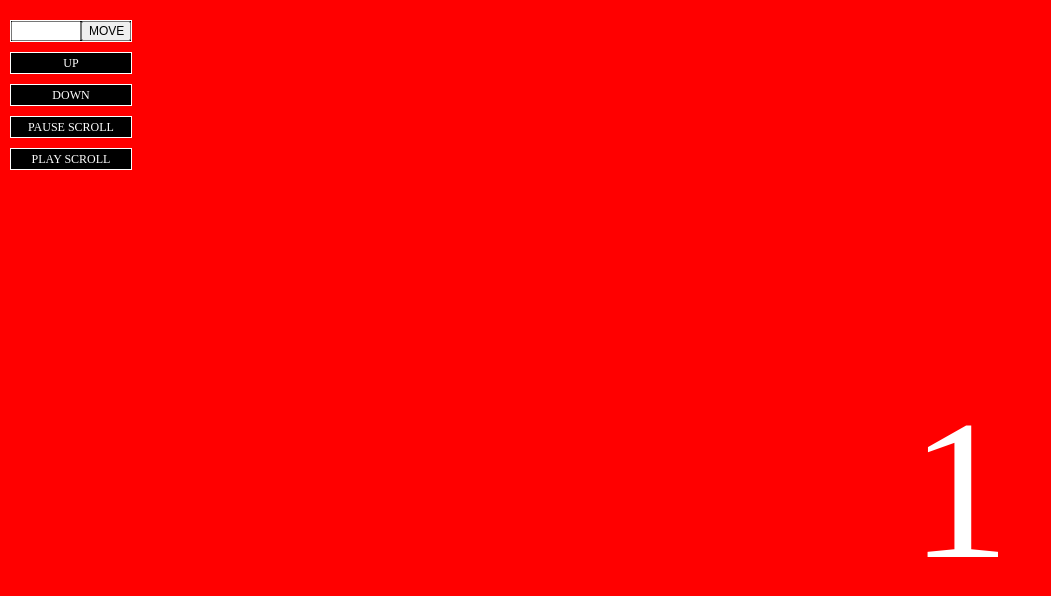
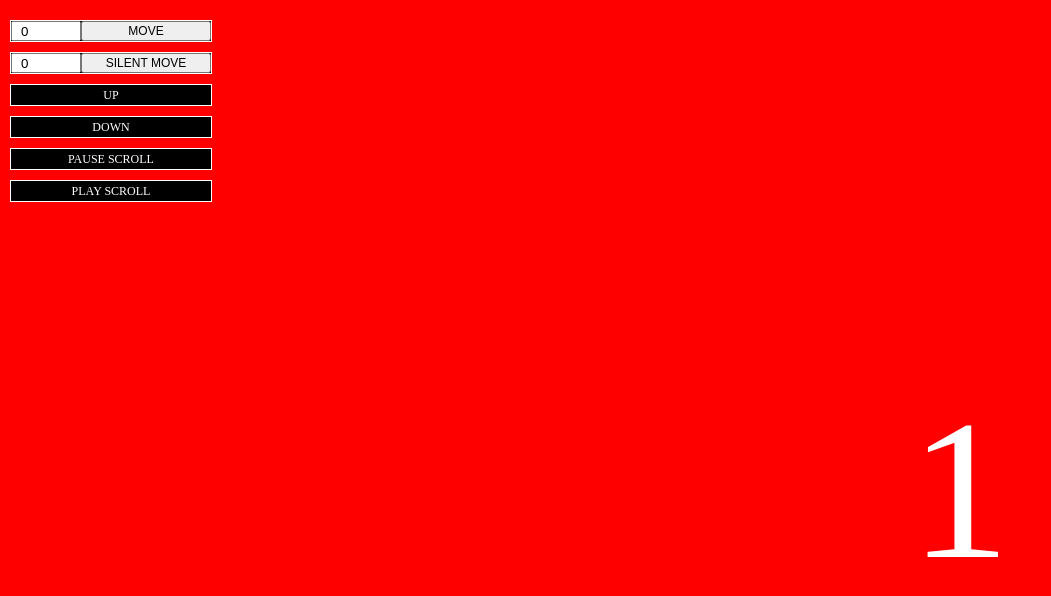
Before and after one commit to ParkYoungWoong/jquery.partialScroll.js, a website: page index.html in a window 1280 px wide. Shown: the whole page, without its empty margins (0-1051 px from the left). Drawn offline with Linux system fonts and the light colour scheme.

Commit message:
- Added the public method 'silentMoveTo'.

```diff
--- a/css/main.css
+++ b/css/main.css
@@ -40,7 +40,7 @@ html, body {
     left: 0;
 }
 .btn li {
-    width: 120px;
+    width: 200px;
     height: 20px;
     margin: 10px;
     background: black;
@@ -62,7 +62,7 @@ html, body {
     float: left;
 }
 .btn li.move_to button {
-    width: 50px;
+    width: 130px;
     height: 20px;
     float: left;
     font-size: 12px;
--- a/index.html
+++ b/index.html
@@ -30,9 +30,13 @@
 </div>
 
 <ul class="btn">
-    <li class="move_to clearfix">
-        <input type="text">
+    <li class="move_to normal_move_to clearfix">
+        <input type="number" value="0" max="4">
         <button>MOVE</button>
+    </li>
+    <li class="move_to silent_move_to clearfix">
+        <input type="number" value="0" max="4">
+        <button>SILENT MOVE</button>
     </li>
     <li class="move_up">UP</li>
     <li class="move_down">DOWN</li>
--- a/js/main.js
+++ b/js/main.js
@@ -10,9 +10,14 @@ $(function () {
     }
   });
 
-  $('.move_to button').on('click', function () {
+  $('.move_to.normal_move_to button').on('click', function () {
     var val = $(this).siblings('input').val();
     scroll1.moveTo(val);
+  });
+
+  $('.move_to.silent_move_to button').on('click', function () {
+    var val = $(this).siblings('input').val();
+    scroll1.silentMoveTo(val);
   });
 
   $('.move_up').on('click', function () {
```
Also changed, not shown: README.md, dist/jquery.partialScroll.js, dist/jquery.partialScroll.min.js.
